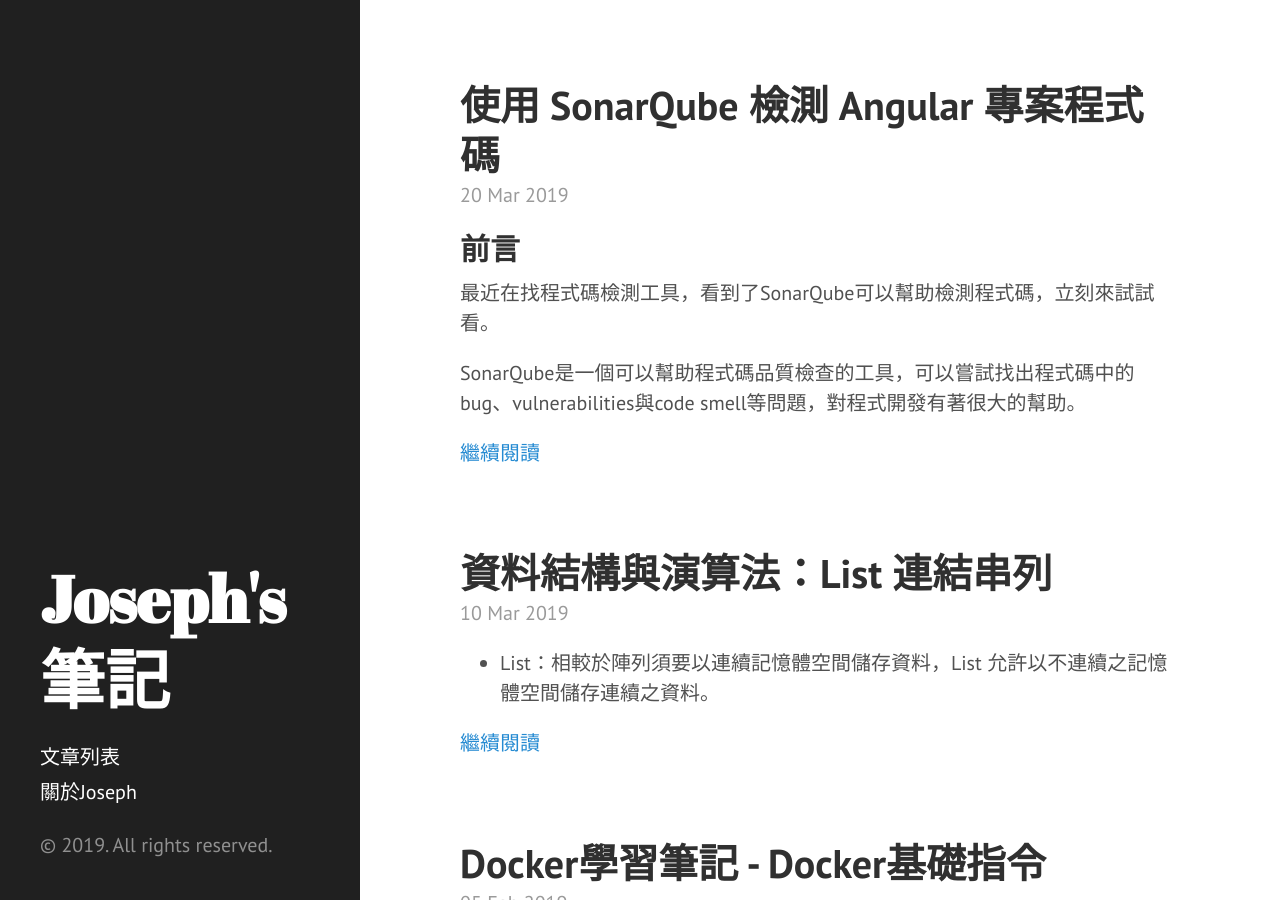
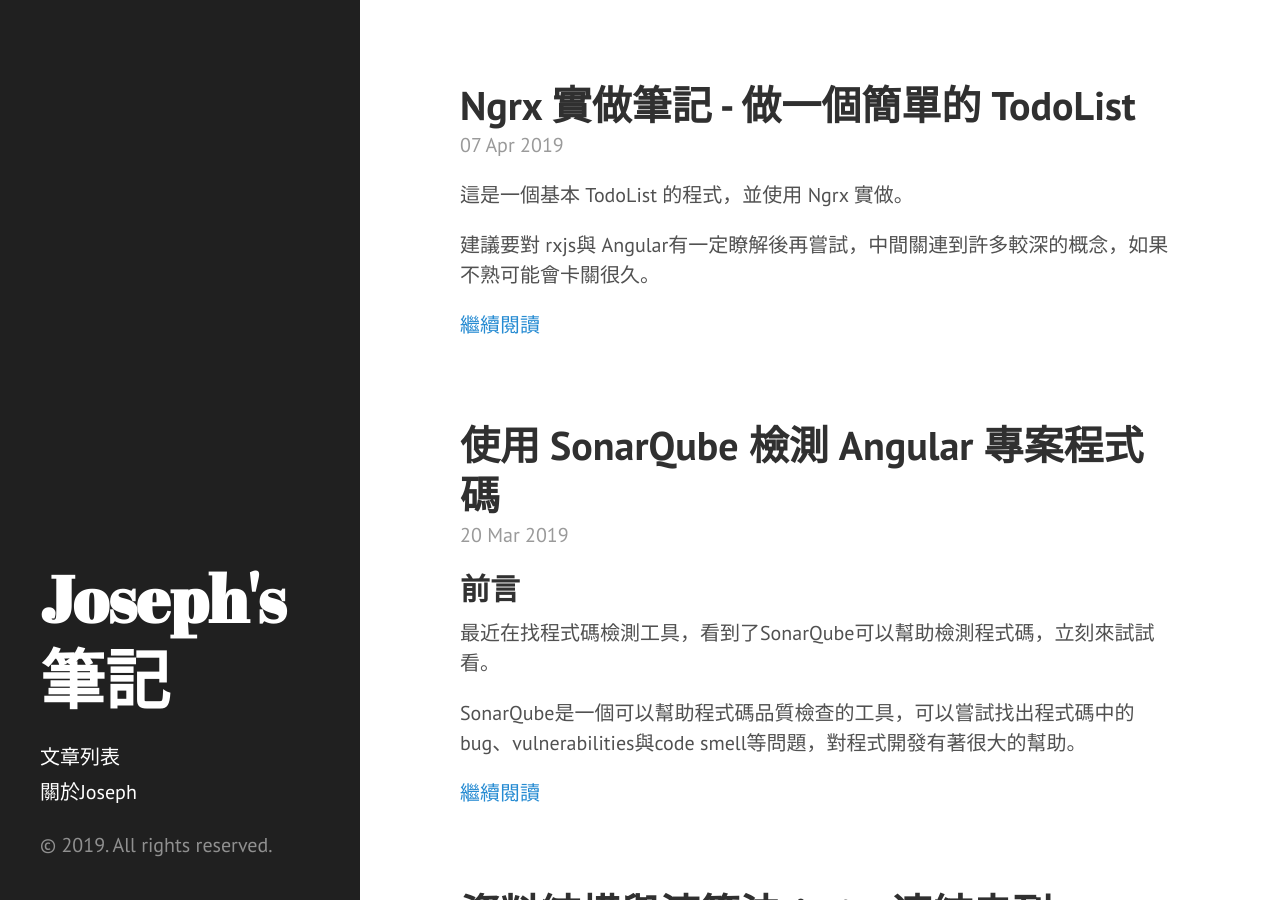
Before and after one commit to josephjsf2/josephjsf2.github.io, a Jekyll site: the page built from index.html, in a window 1280 px wide and 900 px high. Built offline with Jekyll 4.4.1, drawn with Linux system fonts in a browser that asks for light colours; nearby versions of some CDN libraries; the list of posts is cut into pages by our own code; comment, search, counter and statistics services are not loaded; some of the changed lines change nothing that is shown.

Commit message:
新增 ngrx-part1

````diff
--- /dev/null
+++ b/_posts/angular/04/07/2019-04-07-Ngrx-part1.md
@@ -0,0 +1,479 @@
+---
+title: Ngrx 實做筆記 - 做一個簡單的 TodoList
+layout: post
+categories: angular
+tags:
+- ngrx
+- angular
+- redux
+- redux-devtool
+- action
+- reducer
+
+---
+
+這是一個基本 TodoList 的程式，並使用 Ngrx 實做。
+
+建議要對 rxjs與 Angular有一定瞭解後再嘗試，中間關連到許多較深的概念，如果不熟可能會卡關很久。
+
+<!--more-->
+
+## 前言
+
+完整說明可以參考[Ngrx官網](https://ngrx.io)，範例程式碼可參考 [github](https://github.com/josephjsf2/ngrx-demo)
+
+最終功能如圖示，是一個陽春的待辦事項功能，可以新增待辦事項與搬移待辦事項：
+
+<img src="https://i.imgur.com/O98WT4R.gif"/>
+
+
+
+## Action
+
+為Ngrx的核心，用來描述在應用系統中的事件，首先可以先看 Action  interface定義：
+
+#### Action Interface
+
+```typescript
+export interface Action {
+    type: string;
+}
+```
+
+官網對於 Action type描述：
+
+> The `type` property is for describing the action that will be dispatched in your application. The value of the type comes in the form of `[Source] Event` and is used to provide a context of what category of action it is, and where an action was dispatched from.
+
+type 可以視為 Action的ID，為了方便識別Action用途，所以type的value 會是用來描述Action的字串。
+
+除了 type外，在實做上也會需要於Action 中傳遞其他資訊，通常會將所需要在Action中傳遞的資訊傳入 payload 屬性中。
+
+## Reducer
+
+Reducer主要為負責處理State轉換的邏輯，當前的 State如何轉換至新的State，會統一在reducer處理。
+
+Reducer function 必須為 **pure function**，pure function 的意思為：
+
+1. 每次輸入相同的內容到function中，輸出結果都是相同的，不會有第一次輸入 1輸出2，下次輸入1輸出卻變成3的情況。
+2. 不會有side effect，意思為任何在functuion內的操作都不會影響其他地方的資料。如今天傳入一個物件到 function中，對物件做了操作(如改變屬性)，在 function執行完後不會影響原呼叫程式的變數。
+
+在reducer中會傳入兩個參數，分別為 state與 action
+
+>state：可以是初始state 或是現在的state
+>
+>action：現在 dispatch的 action
+
+Reducer function 會搭配 switch 使用，目的是在於不同 action 傳入時， reducer 可以透過 switch action的 type 來決定執行對應的程式。
+
+## State
+
+統一儲存於 store中的資料，可以自行定義與擴展，沒有特別限制。
+
+整體的運作流程，流程是單向的：
+
+>  Dispatch -> Reducer -> New State -> Store
+
+簡單用文字描述：
+
+1. View 會 dispatch Action
+2. 接會會到 Reducer處理邏輯部分
+3. reducer會回傳新的state
+4. state會存回 store中
+5. 任何有訂閱的 View會收到最新的 state資訊
+
+## 前置作業：
+
+1. 安裝 Ngrx
+
+```bash
+npm install @ngrx/store --save
+```
+
+2. 安裝 ngrx devtool (optional)
+
+```bash
+npm install @ngrx/store-devtools --save
+```
+
+
+
+## 功能分析
+
+這邊總共會需要實做幾項功能：
+1. 新增待辦事項，新增完成後加入未完成清單
+2. 點選未完成清單中項目，將新增至已完成清單
+3. 點選已完成清單中項目，將事項移回未完成清單
+4. 點選Mark All as Done按鈕，將所有待辦事項移至已完成清單
+
+## 實做Action
+
+定義各個Action 識別資訊，官方有提供一套 rule 供大家參考如何定義好的 Action
+
+> - Upfront - write actions before developing features to understand and gain a shared knowledge of the feature being implemented.
+> - Divide - categorize actions based on the event source.
+> - Many - actions are inexpensive to write, so the more actions you write, the better you express flows in your application.
+> - Event-Driven - capture *events* **not** *commands* as you are separating the description of an event and the handling of that event.
+> - Descriptive - provide context that are targeted to a unique event with more detailed information you can use to aid in debugging with the developer tools.
+
+這邊僅示範用，故沒有特別參考官方的方式。
+
+這邊透過 Enum 定義了四種Action 資訊。
+
+```typescript
+export enum TodoListActionType {
+  AddTodoItem = 'ADD_TODO_ITEM',
+  CheckUncompleteItem = 'CHECK_UNCOMPLETE_ITEM',
+  CheckCompleteItem = 'CHECK_COMPLETE_ITEM',
+  CheckAllItems = 'CHECK_ALL_ITEMS'
+}
+```
+
+
+
+接著可以分別定義所需使用的Action：
+
+```typescript
+export class AddTodoItemAction implements Action {
+  readonly type = TodoListActionType.AddTodoItem;
+  constructor(public payload: string) { }
+}
+```
+
+>1. 定義之Action必須實做 Ngrx中 Action interface
+>2. type 統一透過 TodoListActionType enum 指派
+>3. constructor 內 payload 為在Action發生時要傳遞的額外資訊
+
+最後透過 union type export：
+
+```typescript
+export type TodoListActions = AddTodoItemAction;
+```
+
+
+
+完整程式碼如下，定義了 TodoList中四種Action：
+
+```typescript
+import { Action } from '@ngrx/store';
+
+export enum TodoListActionType {
+  AddTodoItem = 'ADD_TODO_ITEM',
+  CheckUncompleteItem = 'CHECK_UNCOMPLETE_ITEM',
+  CheckCompleteItem = 'CHECK_COMPLETE_ITEM',
+  CheckAllItems = 'CHECK_ALL_ITEMS'
+}
+// 新增
+export class AddTodoItemAction implements Action {
+  readonly type = TodoListActionType.AddTodoItem;
+  constructor(public payload: string) { }
+}
+// 從待辦移至完成
+export class CheckUncompleteItemAction implements Action {
+  readonly type = TodoListActionType.CheckUncompleteItem;
+  constructor(public payload: number) { }
+}
+// 從完成移至待辦
+export class CheckCompleteItemAction implements Action {
+  readonly type = TodoListActionType.CheckCompleteItem;
+  constructor(public payload: number) { }
+}
+// 將所有待辦移至完成
+export class CheckAllItemsAction implements Action {
+  readonly type = TodoListActionType.CheckAllItems;
+}
+// export union type
+export type TodoListActions = AddTodoItemAction
+  | CheckUncompleteItemAction
+  | CheckCompleteItemAction
+  | CheckAllItemsAction;
+
+```
+
+
+
+## 實做 Reduer
+
+#### 定義 State
+
+這邊先定義要使用的state：
+
+```typescript
+export class TodoState {
+  todoList: TodoItem[];
+  alreadyDoneList: TodoItem[];
+}
+```
+
+內容相當簡單，為已完成與未完成清單，共兩個變數，裡面存放 TodoItem陣列。
+
+#### 定義初始值：
+
+```typescript
+const initState: TodoState = {
+  todoList: [
+    new TodoItem('Take out the trash'),
+    new TodoItem('Buy bread'),
+    new TodoItem('Teach penguins to fly')
+  ],
+  alreadyDoneList: [],
+};
+```
+
+表示一開始程式運行時，待辦清單中會有三筆資料，已完成事項中沒資料。
+
+#### 實做 reducer function
+
+先以一部份來看：
+
+```typescript
+export function todoListReducer(state: TodoState = initState, action: TodoListActions) {
+  switch (action.type) {
+    case TodoListActionType.AddTodoItem:
+      return {
+        ...state,
+        todoList: [...state.todoList, new TodoItem(action.payload)]
+      };
+    default: return state;
+  }
+}
+```
+
+>state參數： 當前的state，這邊有指派初始 state，在第一次執行時會使用 initState
+>
+>action參數：dispatch的action
+>
+>TodoListActionType：為在Action中定義的 Action enum，因傳入的 action可能為多種不同的 action，故使用 union type表示
+
+reducer內會透過 switch 來判斷現在傳入action的type 來決定要執行哪段程式碼，如果是第一次執行時，會預設傳入一個初始化得Action，內容如下，而這一個action可以透過 switch 的 default 來處理：
+
+```javascript
+{type: "@ngrx/store/init"}
+```
+
+其餘狀態，如TodoListActionType.AddTodoItem，因為要保持 pure function原則，所以每次都會回傳一個新的物件，避免 side effect，這邊透過 ... (spread operator)來處理陣列與物件，目的與 Object.assign 方法類似，兩種方式皆可行，關於 spread operator，可以參考這個[連結](https://developer.mozilla.org/en-US/docs/Web/JavaScript/Reference/Operators/Spread_syntax)。
+
+簡單來看 spread operator：
+
+```typescript
+/**
+* 等同於複製所有 state.todoList中元素至新陣列，等同複製 state.todoList
+*/
+[… state.todoList]
+/**
+* 先複製state.todoList陣列後，再新增一個新物件於陣列尾端
+*/
+[...state.todoList, new TodoItem(action.payload)]
+/**
+* 等同於複製所有 state上的屬性至新的物件
+*/
+{...state}
+/**
+* 會由左向右執行，先複製state上所有屬性後，接著todoList會覆蓋掉原本 state上屬性
+*/
+{…state,  todoList: [...state.todoList, new TodoItem(action.payload)]}
+```
+
+
+
+完整reducer 程式碼如下：
+
+```typescript
+
+export function todoListReducer(state: TodoState = initState, action: TodoListActions) {
+  switch (action.type) {
+    case TodoListActionType.AddTodoItem:
+      // 新增待辦
+      return {
+        ...state,
+        todoList: [...state.todoList, new TodoItem(action.payload)]
+      };
+    case TodoListActionType.CheckUncompleteItem:
+      // 待辦移至完成
+      const checkedItems = state.todoList.splice(action.payload, 1);
+      return {
+        ...state,
+        todoList: [...state.todoList],
+        alreadyDoneList: [...state.alreadyDoneList, ...checkedItems]
+      };
+    case TodoListActionType.CheckCompleteItem:
+			// 完成移至待辦
+      const uncheckedItems = state.alreadyDoneList.splice(action.payload, 1);
+      return {
+        ...state,
+        todoList: [...state.todoList, ...uncheckedItems],
+        alreadyDoneList: [...state.alreadyDoneList]
+      };
+    case TodoListActionType.CheckAllItems:
+			// 所有待辦移至完成
+      return {
+        ...state,
+        todoList: [],
+        alreadyDoneList: [
+          ...state.alreadyDoneList,
+          ...state.todoList]
+      };
+    default: return state;
+  }
+}
+```
+
+第一次寫會比較陌生，對於語法可能會感到疑惑， **需要記住的原則是 reducer 是一個 pure function，在 pure function內的操作不能造成任何的 side effect，所以在回傳新的 state時不能影響原本 state的內容**。
+
+到這邊 Action與 Reducer大致完成，最後於AppModule上做宣告即可。
+
+## 註冊 StoreModule
+
+上面定義好了Action與Reducer後，最後需要在AppModule中 import StoreModule後才會生效：
+
+```typescript
+@NgModule({
+  declarations: [
+    AppComponent,
+    TodoListComponent,
+    TodoItemComponent,
+    TodoPageComponent,
+    AlreadyDoneComponent
+  ],
+  imports: [
+    BrowserModule,
+    AppRoutingModule,
+    StoreModule.forRoot({ todoState: todoListReducer }),
+    StoreDevtoolsModule.instrument()
+  ],
+  providers: [],
+  bootstrap: [AppComponent]
+})
+export class AppModule { }
+```
+
+forRoot參數傳入一個物件， todoState與 todoListReducer，可以解讀為使用todoState時程式會搭配 todoListReducer使用，目的在建立 todoState與 todoListReducer的關連。
+
+StoreDevtoolsMopdule.instrument() 是一個 ngrx開發用的工具，必須安裝對應套件才可使用，安裝後，若瀏覽器有安裝 Redux 相關套件，則可以在開發人員控制台看見程式運作期間狀態的改變。
+
+到這邊大致上都完成，最後只要將從 store取得資料與 dispatch方法寫入程式中即可。
+
+
+
+## 從 Store中取得 State
+
+在程式內只要注入 Store<T> 即可取得 state：
+
+以 TodoListComponent來看：
+
+```typescript
+export class TodoListComponent implements OnInit {
+
+  todoList: TodoItem[] = [];
+
+  constructor(private store: Store<TodoState>) { }
+
+  ngOnInit() {
+    /**
+    * select 內容必須對應到 StoreModule上註冊的狀態
+    * 因 StoreModule.forRoot({ todoState: todoListReducer })
+    * 故 store.select('todoState')
+    */
+    this.store.select('todoState')
+      .subscribe((state: TodoState) => this.todoList = state.todoList);
+  }
+}
+```
+
+>todoList：用來儲存當前待辦事項
+>
+>constructor注入 store，指明 store可以取得 TodoState，因AppModule上註冊了   StoreModule.forRoot({ todoState: todoListReducer })，故可以推斷出這邊可以拿到 TodoState
+>
+>this.store.select('todoState')：因為StoreModule上註冊了 todoState:todoListReducer，在 store可以透過 select語法取得 todoState變數，並回傳 TodoState
+
+其餘程式可以參考程式碼，每個的原理都相同。
+
+
+
+## 執行Action
+
+執行 Action需要透過 store 的 dispatch 方法， dispatch接受一個 action 參數，以下面一段 TodoListComponent程式來看：
+
+```typescript
+export class TodoListComponent implements OnInit {
+
+  todoList: TodoItem[] = [];
+
+  constructor(private store: Store<TodoState>) { }
+  /*
+  * 透過 store dispatch一個 action
+  * 1 因 action 為 class，故使用 new Object方式 建立 Action
+  *
+  * 2 因 CheckUncompleteItemAction 中的 constructor 中需要傳入 payload:number，所以需要在   dispatch時傳進一個參數，定義可以見 todo-list.action -> CheckUncompleteItemAction
+  *
+  * 3 這邊的 payload代表要從 todoList中要移至 alreadyDoneList 的 index索引，傳入index為 3 表示要將 todoList第三筆資料移除，並加入 alreadyDoneList尾端
+  */
+  onItemClicked(index: number) {
+    this.store.dispatch(new CheckUncompleteItemAction(index));
+  }
+}
+
+```
+
+其餘 Action 的 dispatch 可以直接參考程式碼。
+
+整個流程可以用一張動畫圖闡述，Middlewares的部份這篇沒有提到，主要是處理非同步請求時使用：
+
+<img src="https://i.imgur.com/yw0WYT3.gif"/>
+
+圖片來源：https://stackoverflow.com/questions/44480712/ngrx-how-the-reducers-function-are-invoked-when-it-is-invoked
+
+
+
+## 使用 Redux Devtool 觀察狀態轉變
+
+如果有在程式內註冊了，則可以在瀏覽器加裝 devtool 來觀察狀態轉變
+
+**建議 devtool 只在開發時啟用，佈屬上 prod 環境時建議要關閉。**
+
+下列連結可能只是暫時的，若已經無法查到資訊，則在 Google上輸入 **redux devtool your_browser_name** 就可以找到。
+
+套件資訊：
+
+[Chrome](https://chrome.google.com/webstore/detail/redux-devtools/lmhkpmbekcpmknklioeibfkpmmfibljd)
+
+[Firefox](https://addons.mozilla.org/en-US/firefox/addon/reduxdevtools/)
+
+其餘可參考 [這裡](https://github.com/zalmoxisus/remote-redux-devtools) ，或參考[官方說明](https://github.com/zalmoxisus/redux-devtools-extension)
+
+這邊以 Firefox做展示，安裝後開啟 開發者控制台，可以看見安裝好的 Redux devtool：
+
+<img src="https://i.imgur.com/FspeWvi.png"/>
+
+接著開啟程式，會看見程式的initAction與 initState資訊：
+
+<img src="https://i.imgur.com/dF52IF1.png" />
+
+接著執行CheckUncompleteItemAction，可以看見 state的變化：
+
+<img src="https://i.imgur.com/rMaXyyX.png" />
+
+同時還可以觀察 dispatch的 action資訊：
+
+<img src="https://i.imgur.com/zeL7ZKn.png" />
+
+觀察 state 前後的差異：
+
+<img src="https://i.imgur.com/K6SSijs.png" />
+
+這些狀態還可以匯出與重現，如果遇到一些難以追查的 bug，可以透過 redux devtool來觀察狀態的變化，並重現問題
+
+重新執行，可觀察狀態的變更：
+
+<img src="https://i.imgur.com/qiwTTk2.png" />
+
+完整操作如下：
+
+<img src="https://i.imgur.com/6dCCOHs.gif" />
+
+有這些功能，在開發上無疑的是一大利器，可以多加利用。
+
+## 總結
+
+這邊僅簡單介紹 Ngrx基本的運作模式與使用，一個簡單的功能就必須寫這麼多東西，不過熟了之後其實與 Angular 中的 service有點相似。
+
+除此之外還有非同步請求與 routing的部分尚未涵蓋到，等哪天讀熟了再分享出來。
--- a/index.html
+++ b/index.html
@@ -1,6 +1,6 @@
 ---
 layout: default
-title: 文章列表
+title: Home
 ---
 
 <div class="posts">
````
